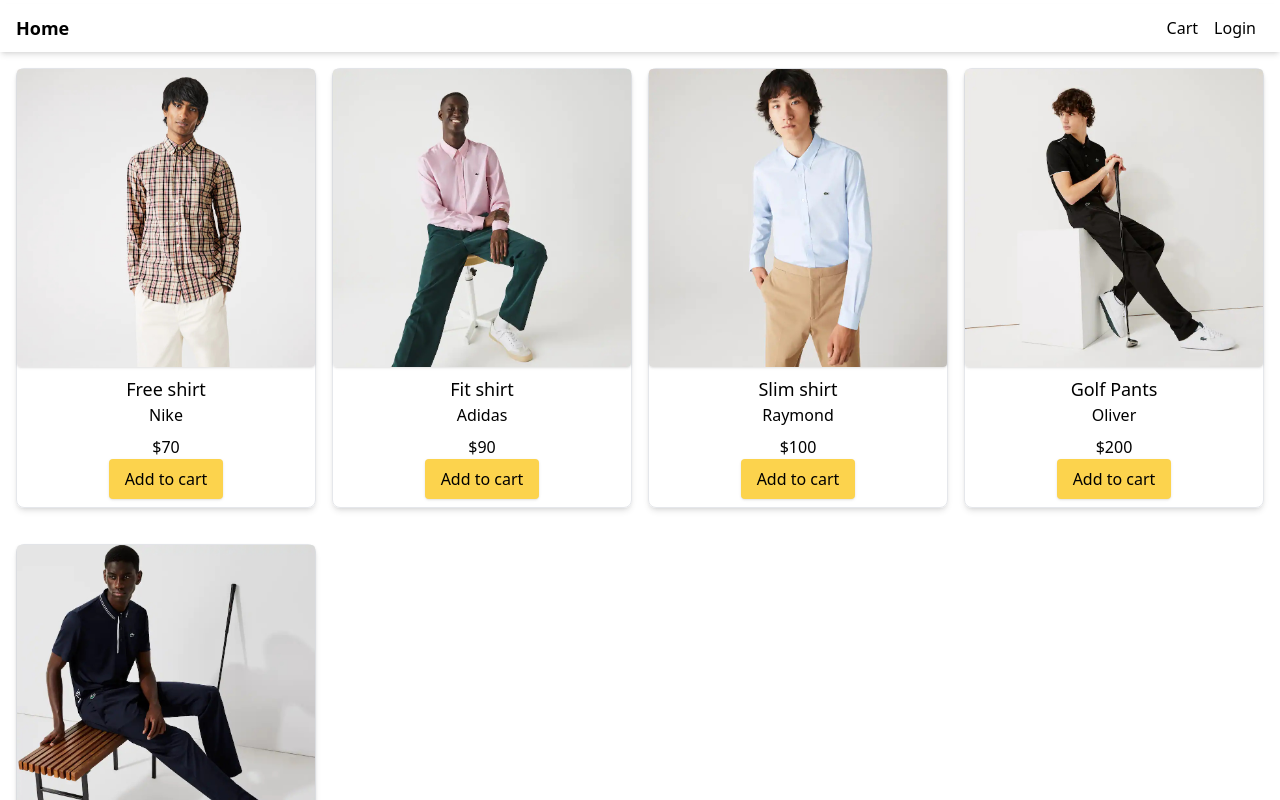
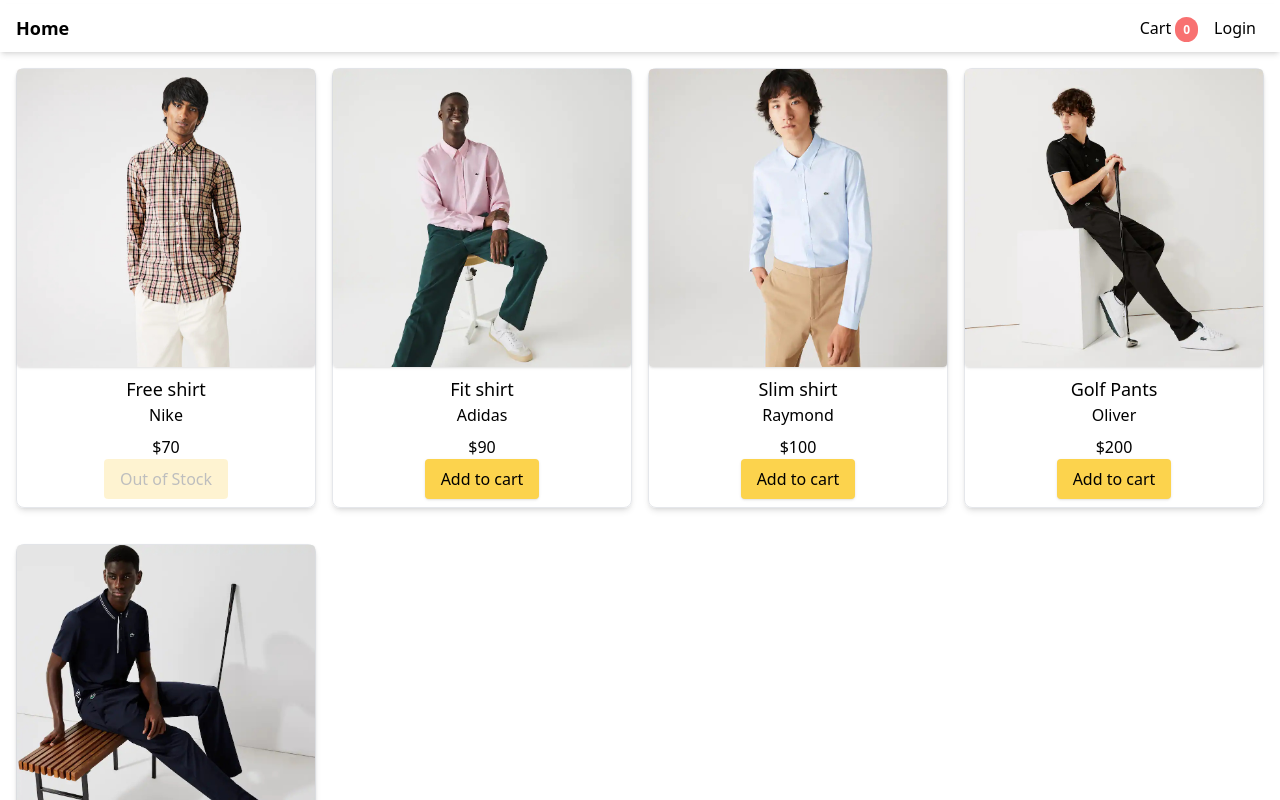
Before and after one commit to sunyrora/nextjs-ecommerce, a Next.js app: page / in a window 1280 px wide. Shown: the top 800 px of the page. Built offline with nearby package versions, Linux system fonts and the light colour scheme.

Commit message:
feat: Add to Cart
- use react context, reduser for state management

```diff
--- a/components/Header.jsx
+++ b/components/Header.jsx
@@ -1,15 +1,34 @@
 import Link from 'next/link';
+import { useContext, useEffect } from 'react';
+import { CART_RESET } from '../utils/redux/constants/cartConstants';
+import { KEY_CART_LOCALSTORAGE } from '../utils/redux/constants/globalConstants';
+import { Store } from '../utils/redux/Store';
 
 function Header() {
+  const { state, dispatch } = useContext(Store);
+
+  useEffect(() => {
+    // To make cart items stay when refresh page
+    const cartLocalStorage = localStorage.getItem(KEY_CART_LOCALSTORAGE);
+    if (cartLocalStorage) {
+      dispatch({ type: CART_RESET, payload: JSON.parse(cartLocalStorage) });
+    }
+  }, []);
+
   return (
     <nav>
       <div className="flex flex-row px-4 h-12 items-center  justify-between shadow-md">
         <Link href="/">
           <a className="text-lg font-bold">Home</a>
         </Link>
-        <div className="nav_link_right">
+        <div className="nav_link_right flex items-center">
           <Link href="/cart">
-            <a>Cart</a>
+            <a>
+              Cart
+              <span className="ml-1 px-2 py-1 rounded-full h-6 w-6 bg-red-400 text-white text-center text-xs font-bold">
+                {state.cart.itemCount}
+              </span>
+            </a>
           </Link>
           <Link href="/login">
             <a>Login</a>
--- a/components/ProductItem.jsx
+++ b/components/ProductItem.jsx
@@ -1,6 +1,16 @@
 import Link from 'next/link';
+import { useContext } from 'react';
+import { Store } from '../utils/redux/Store';
+import { ADD_TO_CART } from '../utils/redux/constants/cartConstants';
 
 function ProductItem({ product }) {
+  const { state, dispatch } = useContext(Store);
+
+  function handleAddToCart(e) {
+    e.preventDefault();
+    dispatch({ type: ADD_TO_CART, payload: { ...product, qty: 1 } });
+  }
+
   const linkTo = `/product/${product._id}`;
   return (
     <div className="card group">
@@ -21,8 +31,13 @@
         </Link>
         <p className="mb-2">{product.brand}</p>
         <p>${product.price}</p>
-        <button className="primary-button" type="button">
-          Add to cart
+        <button
+          className="primary-button"
+          type="button"
+          disabled={product.countInStock <= 0}
+          onClick={handleAddToCart}
+        >
+          {product.countInStock <= 0 ? 'Out of Stock' : 'Add to cart'}
         </button>
       </div>
     </div>
--- a/containers/ProductDetails.jsx
+++ b/containers/ProductDetails.jsx
@@ -1,7 +1,17 @@
 import Link from 'next/link';
 import Image from 'next/image';
+import { useContext } from 'react';
+import { Store } from '../utils/redux/Store';
+import { ADD_TO_CART } from '../utils/redux/constants/cartConstants';
 
 function ProductDetails({ product }) {
+  const { state, dispatch } = useContext(Store);
+
+  function handleAddToCart(e) {
+    e.preventDefault();
+    dispatch({ type: ADD_TO_CART, payload: { ...product, qty: 1 } });
+  }
+
   return (
     <div className="py-2 space-y-2">
       <Link href="/">
@@ -44,6 +54,7 @@
           <button
             disabled={product.countInStock <= 0}
             className="primary-button w-full"
+            onClick={handleAddToCart}
           >
             Add to cart
           </button>
--- a/pages/_app.js
+++ b/pages/_app.js
@@ -1,11 +1,14 @@
 import Layout from '../containers/Layout';
 import '../styles/globals.css';
+import { StoreProvider } from '../utils/redux/Store';
 
 function MyApp({ Component, pageProps }) {
   return (
-    <Layout title={pageProps.title}>
-      <Component {...pageProps} />
-    </Layout>
+    <StoreProvider>
+      <Layout title={pageProps.title}>
+        <Component {...pageProps} />
+      </Layout>
+    </StoreProvider>
   );
 }
 
--- /dev/null
+++ b/utils/redux/Store.js
@@ -0,0 +1,20 @@
+import { createContext, useReducer } from 'react';
+import { cartReducer } from './reducers/cartReducer';
+
+export const Store = createContext(null);
+
+export const initialState = {
+  cart: {
+    itemCount: 0,
+    subTotal: 0,
+    cartItems: [],
+  },
+};
+
+export function StoreProvider({ children }) {
+  const [state, dispatch] = useReducer(cartReducer, initialState);
+
+  return (
+    <Store.Provider value={{ state, dispatch }}>{children}</Store.Provider>
+  );
+}
--- /dev/null
+++ b/utils/redux/constants/cartConstants.js
@@ -0,0 +1,4 @@
+export const ADD_TO_CART = 'ADD_TO_CART';
+export const MODIFY_QUANTITY = 'MODIFY_QUANTITY';
+export const REMOVE_FROM_CART = 'REMOVE_FROM_CART';
+export const CART_RESET = 'CAFRT_RESET';
--- /dev/null
+++ b/utils/redux/constants/globalConstants.js
@@ -0,0 +1 @@
+export const KEY_CART_LOCALSTORAGE = 'NEXTJS_ECOMMERCE_CART';
--- /dev/null
+++ b/utils/redux/reducers/cartReducer.js
@@ -0,0 +1,72 @@
+import * as cartActions from '../constants/cartConstants';
+import { KEY_CART_LOCALSTORAGE } from '../constants/globalConstants';
+import { initialState } from '../Store';
+
+const getCartItemCount = (cartItems) =>
+  cartItems?.reduce((acc, item) => acc + Number(item?.qty), 0);
+const getCartSubTotal = (cartItems) =>
+  cartItems?.reduce(
+    (price, item) => price + Number(item?.price) * Number(item?.qty),
+    0
+  );
+
+const addToCart = (state, newItem) => {
+  const currentCart = state.cart;
+
+  const existItem = currentCart.cartItems.find(
+    (item) => item._id === newItem._id
+  );
+  let cartItems = existItem;
+
+  if (existItem) {
+    cartItems = currentCart.cartItems.map((item) => {
+      if (item._id === existItem._id) {
+        const newQty = Number(item.qty) + Number(newItem.qty);
+        if (newQty > newItem.countInStock) {
+          alert(`Only ${item.countInStock} product(s) in stok.
+            You have already added ${item.qty} into your cart.
+          `);
+          return item;
+        } else {
+          return { ...item, qty: newQty };
+        }
+      } else {
+        return item;
+      }
+    });
+  } else {
+    cartItems = [...currentCart.cartItems, newItem];
+  }
+
+  const itemCount = getCartItemCount(cartItems);
+  const subTotal = getCartSubTotal(cartItems);
+
+  return { itemCount, subTotal, cartItems: [...cartItems] };
+};
+
+export function cartReducer(state, action) {
+  switch (action.type) {
+    case cartActions.ADD_TO_CART: {
+      const newCartState = addToCart(state, action.payload);
+      const newState = { ...state, cart: { ...newCartState } };
+      localStorage.setItem(KEY_CART_LOCALSTORAGE, JSON.stringify(newState));
+      return newState;
+    }
+    case cartActions.CART_RESET:
+      {
+        return action.payload
+          ? { ...state, cart: { ...action.payload.cart } }
+          : initialState;
+      }
+      break;
+    case cartActions.MODIFY_QUANTITY:
+      {
+      }
+      break;
+    case cartActions.REMOVE_FROM_CART: {
+    }
+
+    default:
+      return state;
+  }
+}
```
